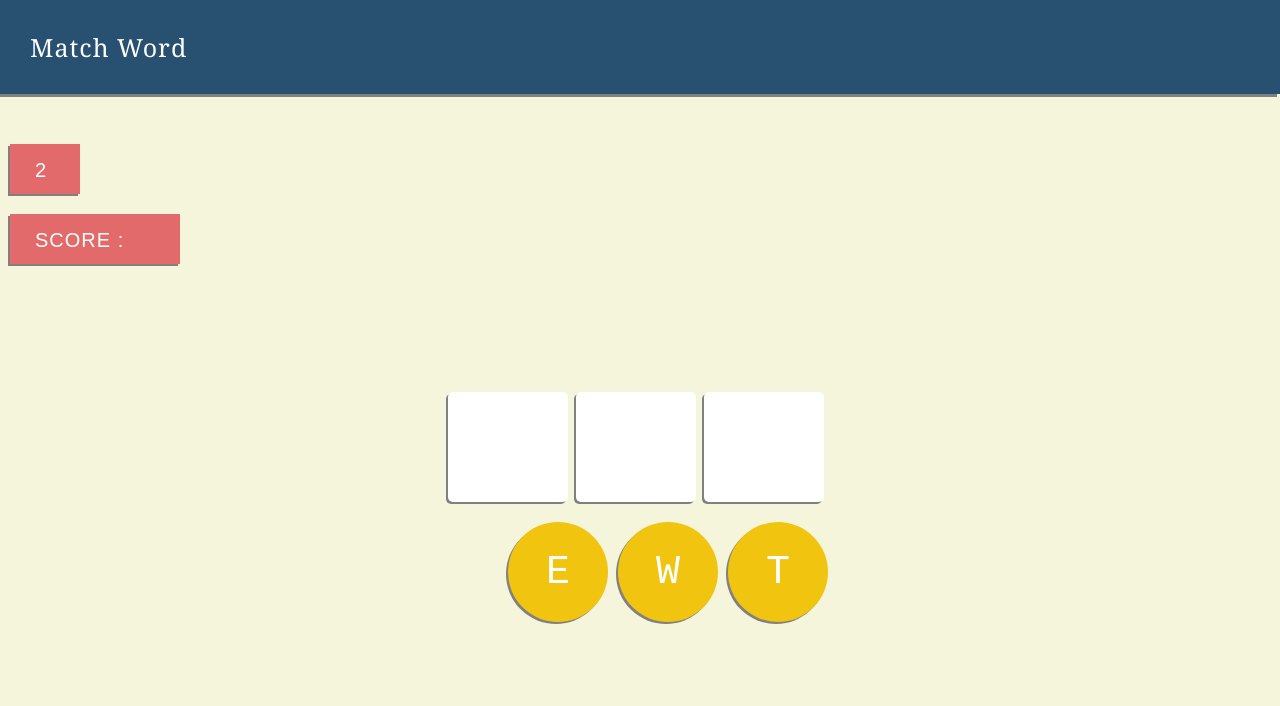
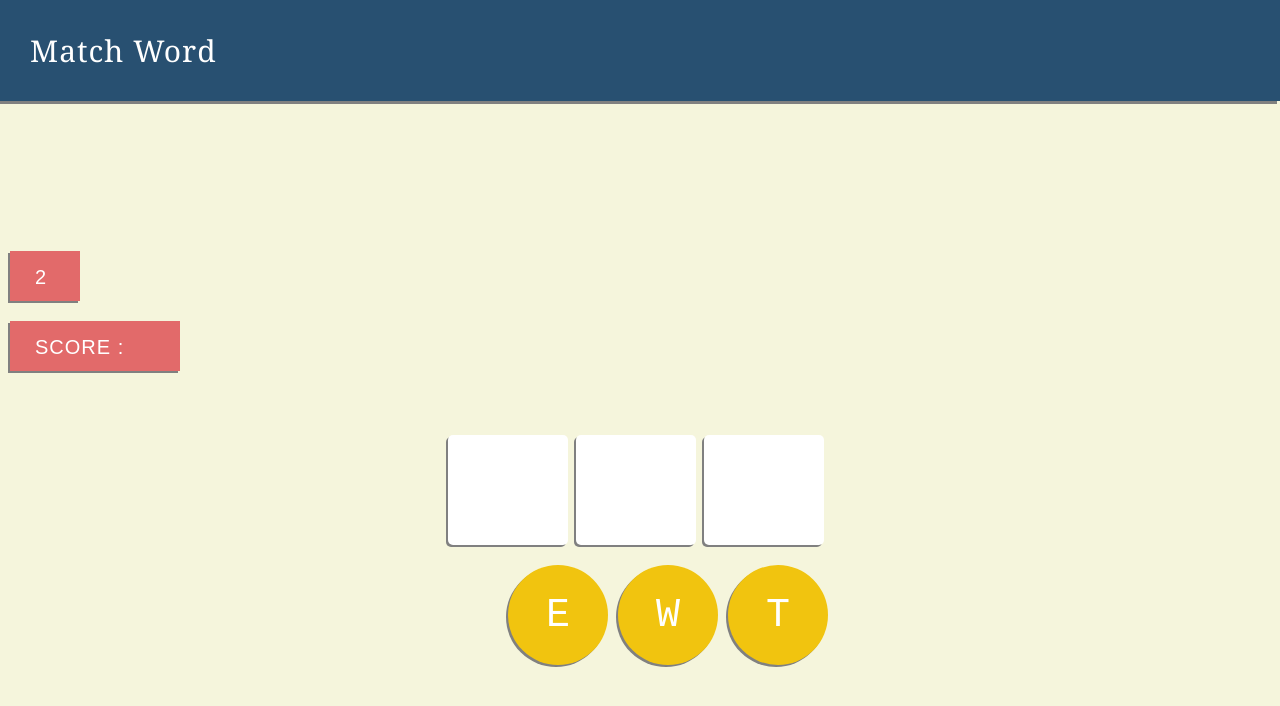
Before and after one commit to saraa96/word_match_game, a plain HTML site: page index.html in a window 1280 px wide. Both pictures are taken after a click on the button "START GAME". Shown: the top 706 px of the page. Drawn offline with nearby package versions, Linux system fonts and the light colour scheme.

Commit message:
GAME IS READY

```diff
--- a/index.html
+++ b/index.html
@@ -4,7 +4,7 @@
     <meta charset="UTF-8">
     <meta name="viewport" content="width=device-width, initial-scale=1.0">
     <meta http-equiv="X-UA-Compatible" content="ie=edge">
-    <title>〝Word Match〞</title>
+    <title>Word Match</title>
     <link rel="stylesheet" href="./word_match_game/css/main.css">
     <link rel="stylesheet" href="https://cdnjs.cloudflare.com/ajax/libs/animate.css/3.7.2/animate.min.css">
 </head>
--- a/word_match_game/css/main.css
+++ b/word_match_game/css/main.css
@@ -89,7 +89,7 @@ gap: 2px;
     gap: 0.1px;
 }
 .timer{
-    margin-top: 250px;
+    margin-top: 350px;
     margin-left: 10px;
     width: 20px;
     height: 20px;
@@ -167,7 +167,7 @@ margin-top: -200px;
 margin-left:600px;
 }
 .allGame{
-    margin-top: 10%;
+    margin-top: 5%;
 width: 100%;
 height: 100%;
 margin-left:35%;
@@ -177,7 +177,7 @@ align-items: center;
 .header{
 background-color:rgb(40, 80, 113);
 padding: 30px;
-font-size: 25px;
+font-size: 30px;
 color: white;
 font-family: Georgia, 'Times New Roman', Times, serif;;
 letter-spacing: 1px;
--- a/word_match_game/js/main.js
+++ b/word_match_game/js/main.js
@@ -173,8 +173,6 @@ function removEvent($graidItem){
 
 
     let gridId = $graidItem["id"];
-    console.log(gridId);
-
     let gridletter = e.target.textContent;
     e.target.textContent= "";
     if(gridletter){
@@ -182,7 +180,7 @@ ansarry.splice(ansarry.indexOf(gridletter),1)
 console.log(ansarry)
 if(i!=-1)
 {
-i--;}
+i--}
 }
     }
     )}
```
